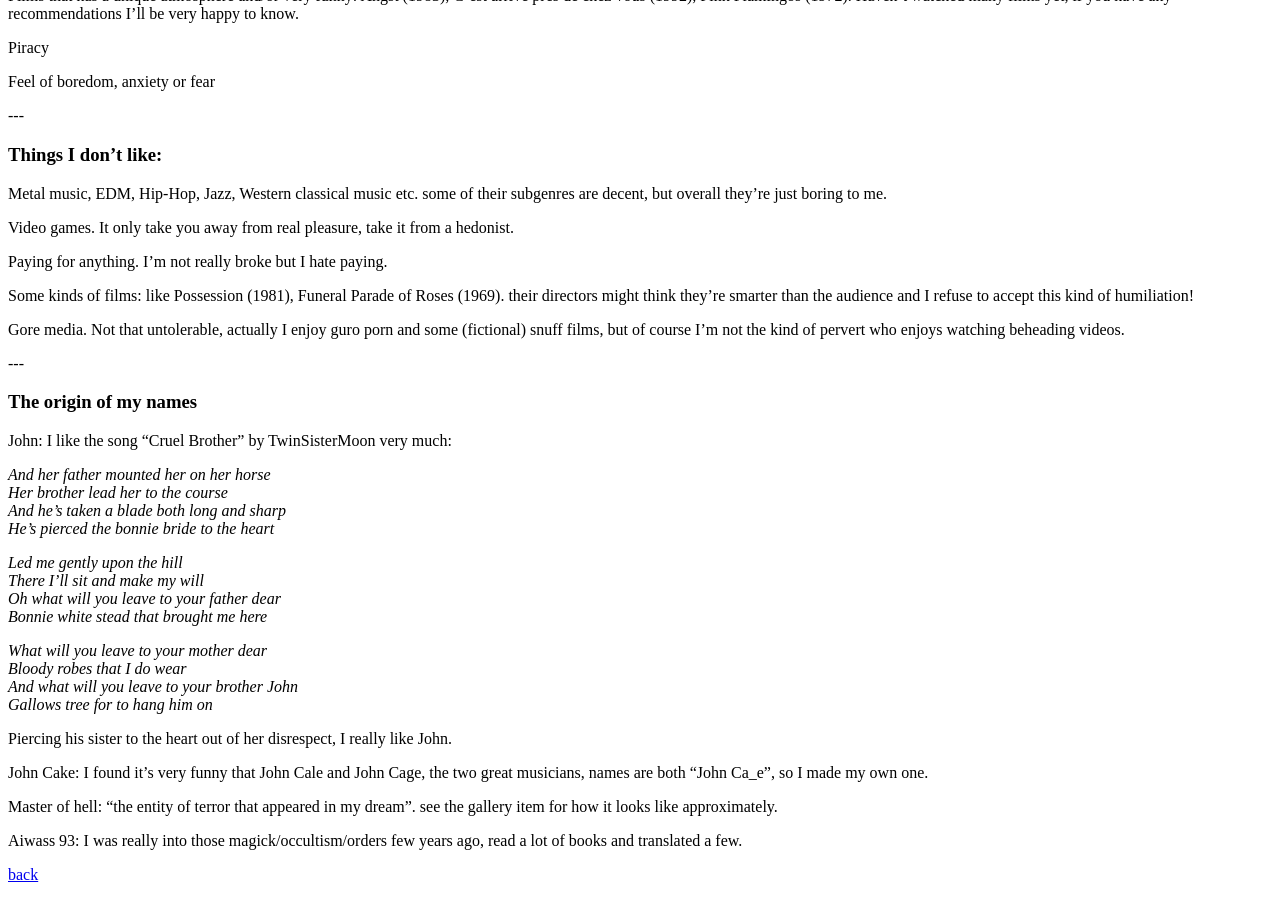
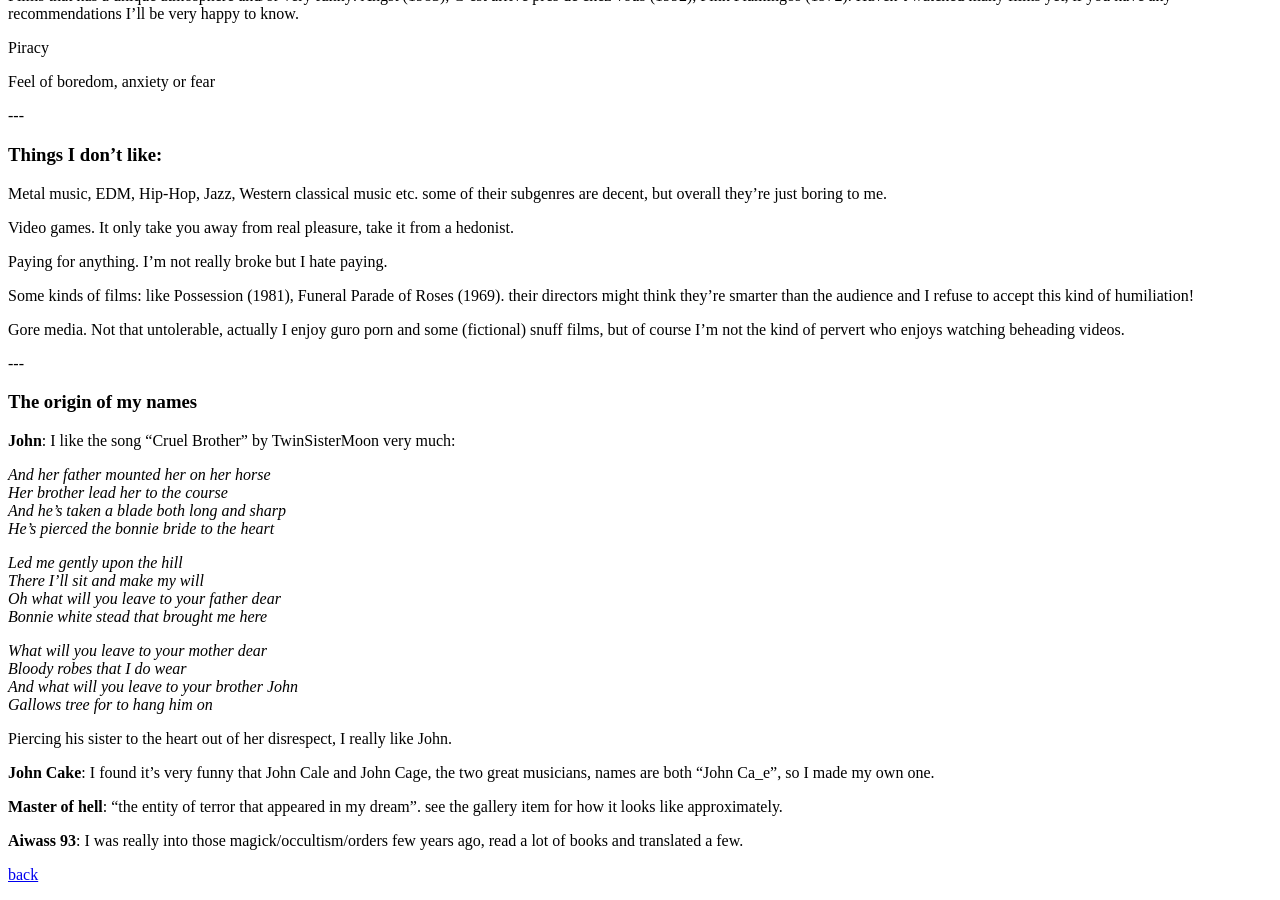
Before and after one commit to Aiwass93/aiwass93.github.io, a Jekyll site: the page built from about.md, in a window 1280 px wide and 900 px high, scrolled down 586 px. Built offline with Jekyll 4.4.1, drawn with Linux system fonts in a browser that asks for light colours.

Commit message:
fixed delay issue of 'fun facts'

```diff
--- a/about.md
+++ b/about.md
@@ -70,10 +70,10 @@ John: I like the song "Cruel Brother" by TwinSisterMoon very much:
 
 Piercing his sister to the heart out of her disrespect, I really like John.
 
-John Cake: I found it's very funny that John Cale and John Cage, the two great musicians, names are both "John Ca_e", so I made my own one.
+**John Cake**: I found it's very funny that John Cale and John Cage, the two great musicians, names are both "John Ca_e", so I made my own one.
 
-Master of hell: "the entity of terror that appeared in my dream". see the gallery item for how it looks like approximately.
+**Master of hell**: "the entity of terror that appeared in my dream". see the gallery item for how it looks like approximately.
 
-Aiwass 93: I was really into those magick/occultism/orders few years ago, read a lot of books and translated a few.
+**Aiwass 93**: I was really into those magick/occultism/orders few years ago, read a lot of books and translated a few.
 
 [back](/)
--- a/index.html
+++ b/index.html
@@ -36,7 +36,7 @@ title: website
   };
   select();
   panel?.addEventListener('toggle', () => {
-    if (panel.open) select();
+    if (!panel.open) select();
   });
 }
 </script>
```
Also changed, not shown: other parts of about.md (+1 -1 lines).
